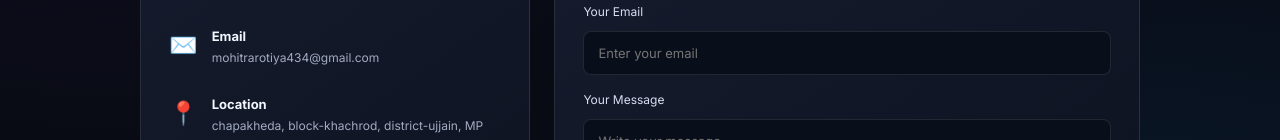
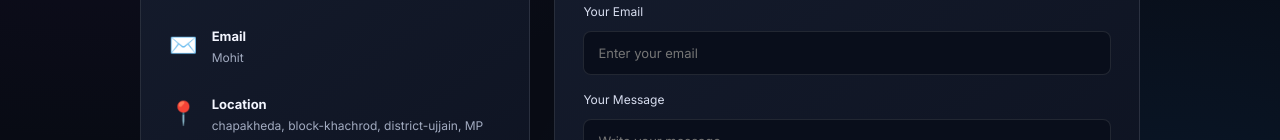
Before and after one commit to mohitrarotiya434-cell/Mohit-Portfolio-, a plain HTML site: page contact.html in a window 1280 px wide. Shown: the part 439-579 px from the top of the page. Drawn offline with Linux system fonts and the light colour scheme.

Commit message:
Restore contact.html with original content

```diff
--- a/contact.html
+++ b/contact.html
@@ -34,7 +34,7 @@
 
         <div class="contact-item">
           <span>✉️</span>
-          <div><strong>Email</strong><p>mohitrarotiya434@gmail.com</p></div>
+          <div><strong>Email</strong><p>Mohit</p></div>
         </div>
 
         <div class="contact-item">
```
